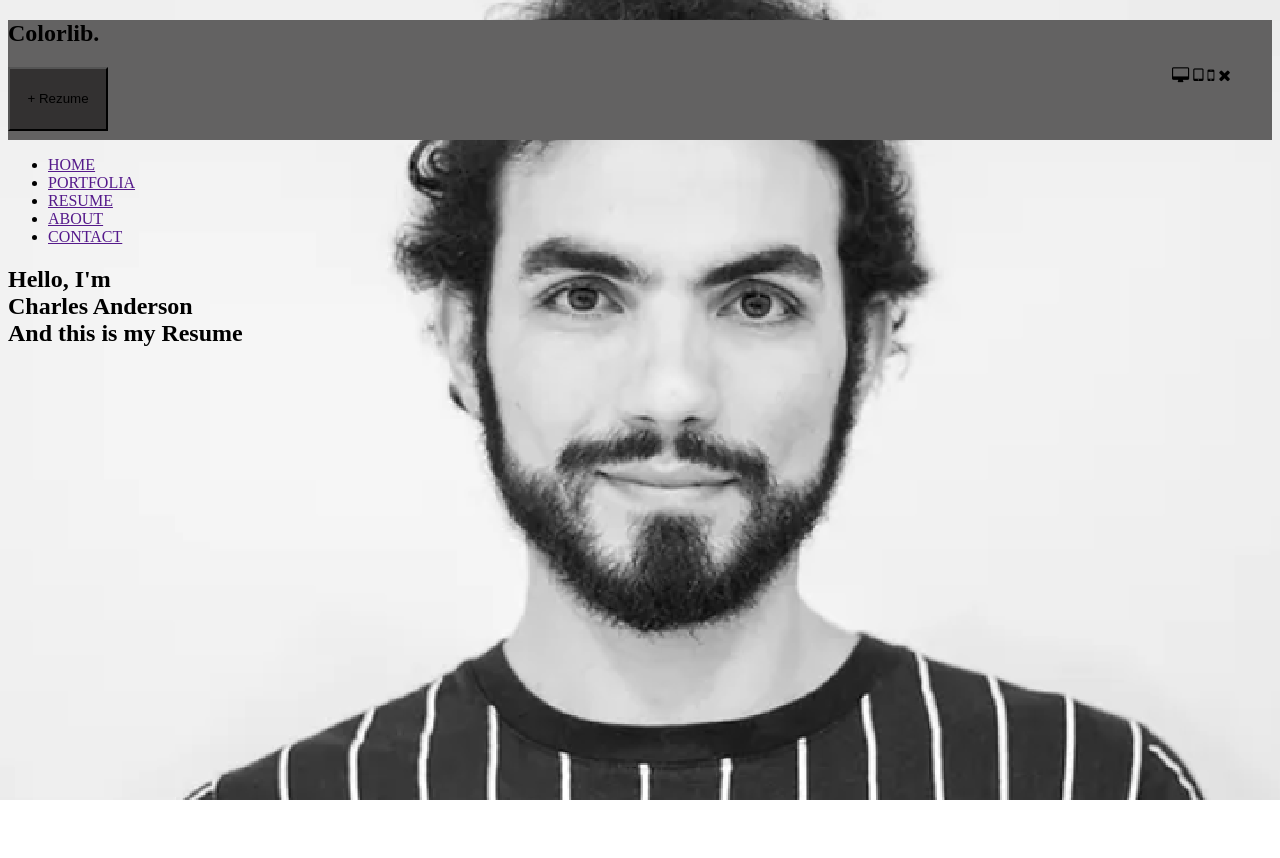
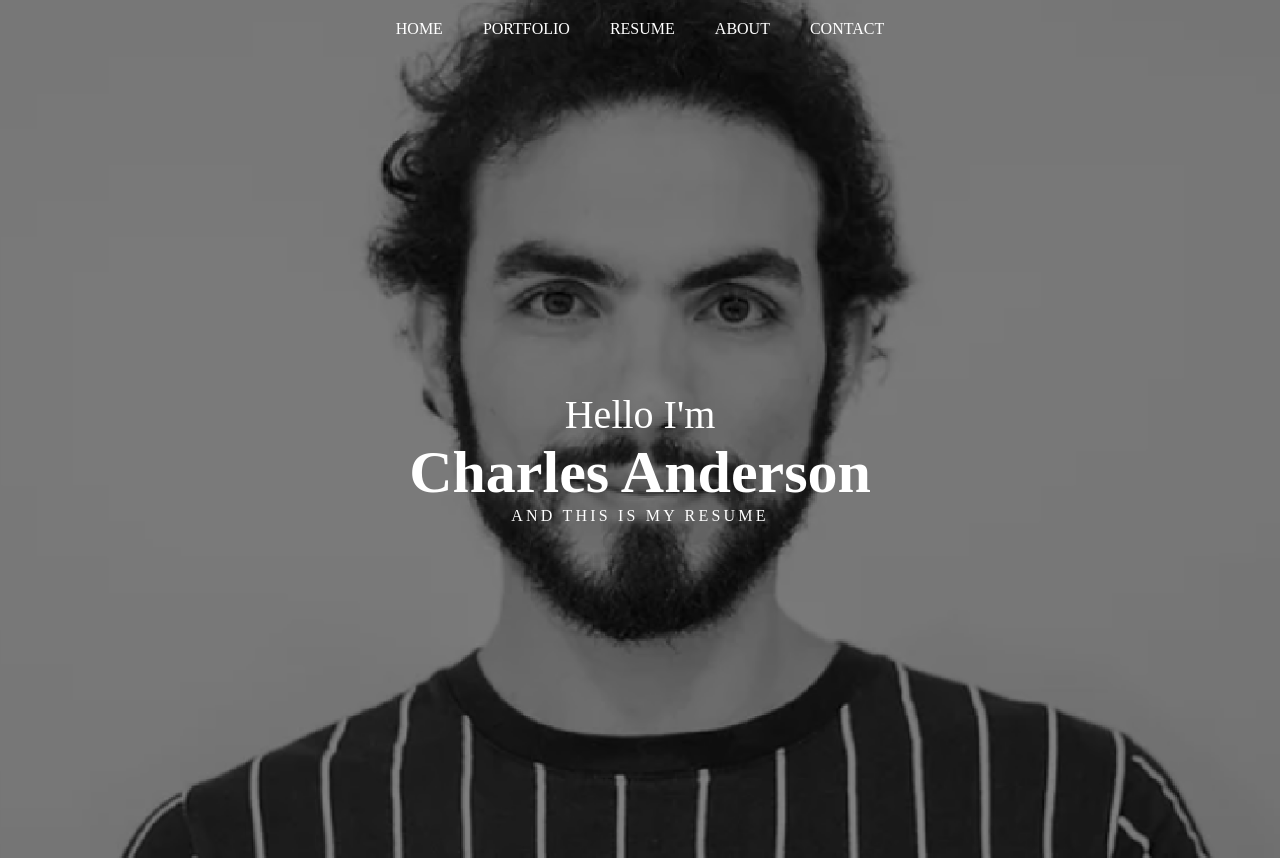
Before and after one commit to Jazgold/portfolio-website, a plain HTML site: page index.html in a window 1280 px wide. Before the commit the page ends 800 px from the top, so only its background shows below. Drawn offline with Linux system fonts and the light colour scheme.

Commit message:
core:header & hero section

```diff
--- a/index.html
+++ b/index.html
@@ -1,5 +1,6 @@
 <!DOCTYPE html>
 <html lang="en">
+
 <head>
     <meta charset="UTF-8">
     <meta http-equiv="X-UA-Compatible" content="IE=edge">
@@ -8,36 +9,65 @@
     <link rel="stylesheet" href="style.css">
     <link rel="stylesheet" href="https://cdnjs.cloudflare.com/ajax/libs/font-awesome/4.7.0/css/font-awesome.min.css">
 </head>
+
 <body>
-    <div class="main">
-        <nav>
-            <div class="title">
-                <h1>Colorlib.</h1>
-                <button class="btn">
-                   + Rezume
-                </button>
-                <div class="icons">
-                    <i class="fa fa-desktop" aria-hidden="true"></i>
-                    <i class="fa fa-tablet" aria-hidden="true"></i>
-                    <i class="fa fa-mobile" aria-hidden="true"></i>
-                    <i class="fa fa-times" aria-hidden="true"></i>
+    <!-- Header -->
+    <section class="top-pager" style="background-image: url('./Images/bg_image.png')">
+        <div class="container">
+            <nav>
+                <ul>
+                    <li class="nav_item">
+                        <a href="/">Home</a>
+                    </li>
+                    <li class="nav_item">
+                        <a href="#portfolio">Portfolio</a>
+                    </li>
+                    <li class="nav_item">
+                        <a href="#resume">Resume</a>
+                    </li>
+                    <li class="nav_item">
+                        <a href="/">About</a>
+                    </li>
+                    <li class="nav_item">
+                        <a href="/">Contact</a>
+                    </li>
+                </ul>
+            </nav>
+
+            <section class="intro">
+                <div>
+                    <p>Hello I'm</p>
+                    <h1>Charles Anderson</h1>
+                    <span>and this is my resume</span>
                 </div>
+            </section>
+        </div>
+    </section>
+    <!-- Header -->
 
-            </div>
-        </nav>
-    </div>
-    <div class="border">
-        <ul>
-            <li><a href="">HOME</a></li>
-            <li><a href="">PORTFOLIA</a></li>
-            <li><a href="">RESUME</a></li>
-            <li><a href="">ABOUT</a></li>
-            <li><a href="">CONTACT</a></li>
-        </ul>
-    </div>
-     <div class="h1">
-          <h2>Hello, I'm <br> <span>Charles Anderson</span><br>
-            And this is my Resume</h2>
-    </div>
+    <!-- Body -->
+    <main>
+        <!-- portfolio -->
+        <section id="portfolio" >
+            <!-- content goes here -->
+        </section>
+        <!-- portfolio -->
+
+        <!-- Resume -->
+        <section id="resume">
+            <!-- content goes here -->
+        </section>
+        <!-- Resume -->
+
+    </main>
+    <!-- Body -->
+
+    <!-- Footer -->
+    <footer>
+
+    </footer>
+    <!-- Footer -->
+
 </body>
+
 </html>
--- a/style.css
+++ b/style.css
@@ -1,22 +1,78 @@
-body{
-    background-image: url(Images/Colorlib.PNG);
+* {
+    outline: 0;
+    border: 0;
+    margin: 0;
+    padding: 0;
+}
 
- }
- .main{
-     height: 15vh;
-     width: 100%;
-     background-color: #636262;
+body {
+    height: 100%;
+    min-height: 100vh;
+    width: 100%;
+}
 
- }
- .icons{
-    float: right;
-    width: 100px;
+.top-pager {
+    /* background-color: #ccc; */
+    background-position: center center;
+    background-size: cover;
+    background-repeat: no-repeat;
+    position: relative;
+    color: #fff;
+}
 
- }
- .btn{
-     background-color: #333131 ;
-     width: 100px;
-     height: 8vh;
+.top-pager:before {
+    content: "";
+    position: absolute;
+    width: 100%;
+    top: 0;
+    left: 0;
+    right: 0;
+    bottom: 0;
+    background: rgba(0, 0, 0, 0.5);
+}
 
+.top-pager .container {
+    opacity: 1;
+    position: relative;
 
- }
+}
+
+.top-pager nav ul {
+    width: 60%;
+    text-align: center;
+    display: flex;
+    justify-content: center;
+    align-items: center;
+    margin: 0 auto;
+    padding: 20px;
+    list-style: none;
+}
+
+.top-pager nav ul li a{
+    padding: 20px;
+    text-decoration: none;
+    text-transform: uppercase;
+    color: #fff;
+}
+
+.top-pager .intro {
+    min-height: 100vh;
+    display: flex;
+    align-items: center;
+    justify-content: center;
+    text-align: center;
+}
+
+.top-pager p {
+    font-size: 40px;
+}
+.top-pager h1 {
+    font-size: 60px;
+    font-weight: bolder;
+    padding: 0;
+    margin: 0;
+}
+.top-pager span {
+    text-transform: uppercase;
+    letter-spacing: .2rem
+}
```
Also changed, not shown: Images/bg_image.png (renamed from Images/Colorlib.PNG).
